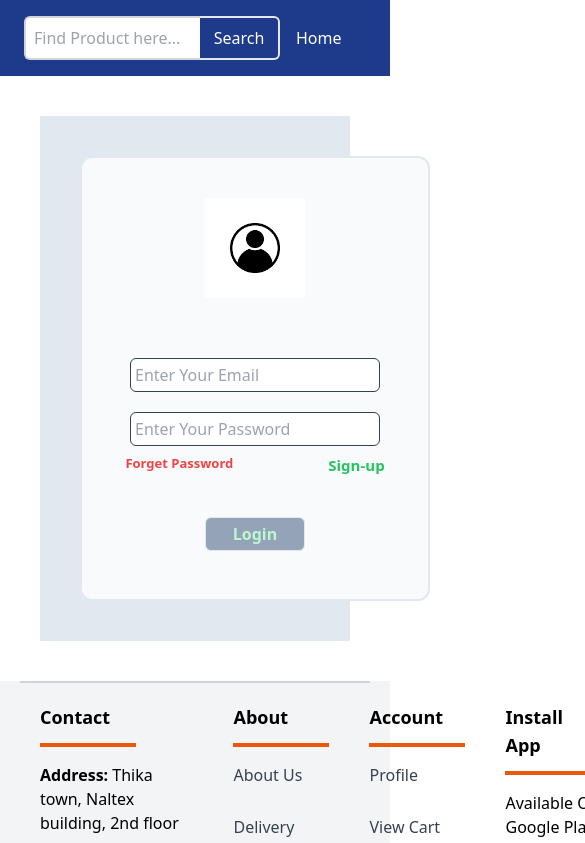
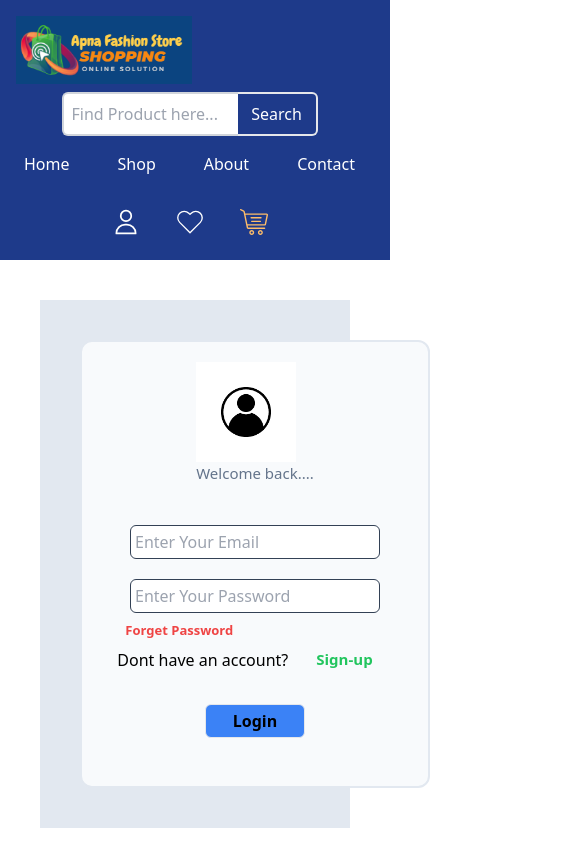
Before and after one commit to shubhanshurav/e-Shopping-store, a React (Create React App) app: page /Login in a window 390 px wide. Shown: the top 843 px of the page, 585 px wide, since content can reach past the window. Built offline with nearby package versions, Linux system fonts and the light colour scheme.

Commit message:
add responsive code

```diff
--- a/src/components/Cart.js
+++ b/src/components/Cart.js
@@ -47,7 +47,7 @@ const Cart = () => {
            </div>
          </div>):
          (<div className='text-center mt-44 h-[60vh]'>
-             <h1 className='font-semibold text-4xl'>Cart Empty</h1>
+             <h1 className='font-semibold text-4xl'>Your Cart is Empty</h1>
              <Link to="/">
                  <button
                  className='bg-blue-700 border-2 border-blue-700 rounded-2xl font-semibold text-sm text-white w-[10%] p-2 mt-5 hover:bg-blue-800'>
--- a/src/components/Footer.js
+++ b/src/components/Footer.js
@@ -2,8 +2,8 @@ import React from 'react';
 
 const Footer = () => {
   return (
-    <div className='bg bg-gray-100'>
-        <div className='flex flex-row border-b-2 border-t-2 border-gray-300 m-5'>
+    <div className='bg bg-gray-100 '>
+        <div className='grid lg:grid-cols-4 mg:grid-cols-3 sm:grid-cols-2 xs:grid-cols-1 border-b-2 border-t-2 border-gray-300 m-5'>
             {/* contact  */}
             <div className='p-5'>
                 <div className='border-b-4 border-orange-600 w-24 pb-3'>
--- a/src/components/Login.js
+++ b/src/components/Login.js
@@ -1,33 +1,61 @@
-import React from 'react';
-import { Link } from 'react-router-dom';
+import React from "react";
+import { Link } from "react-router-dom";
 
 const Login = () => {
   return (
-<div className='m-10 bg-slate-200 p-10 '>
+    <div className="m-10 bg-slate-200 p-10 ">
+      <form
+        action=""
+        className="flex  flex-col  bg-slate-50 m-auto  place-content-center rounded-xl  items-center w-[350px]  border-slate-200
+  border-2  "
+      >
+        <div className="m-5">
+          <img
+            src="./assets/Login img.jpg"
+            className="text-[43px]  text-black font-semibold w-[100px] "
+            alt="logo"
+          />
+          <p className="text-[15px] text-slate-500 font-thin">
+            Welcome back....
+          </p>
+        </div>
 
-  <form action="" className='flex  flex-col  bg-slate-50 m-auto  place-content-center rounded-xl  items-center w-[350px]  border-slate-200
-  border-2  '>
+        <input
+          className="text-[16px] border border-slate-700 m-5 rounded-md p-1 w-[250px]"
+          type="email"
+          placeholder="Enter Your Email"
+          name="email"
+        />
 
-<div className='m-10'><img  src='./assets/Login img.jpg' className='text-[43px]  text-black font-semibold w-[100px] ' alt="logo"/>
-{/* <p className='text-[15px] text-slate-500 font-thin' >Welcome back....</p> */}
-</div >
+        <input
+          className='text-[16px] border border-slate-700 type="text" rounded-md p-1 w-[250px]'
+          placeholder="Enter Your Password"
+          name="Password"
+        />
 
+        <div className="flex flex-col m-auto">
+          <Link
+            to="/ForgetPassword"
+            className="text-[13px] flex mr-1 p-2 text-red-500 font-semibold"
+          >
+            Forget Password {""}
+          </Link>
+          <div className="flex flex-row mr-5 justify-between gap-7">
+            <p>Dont have an account?</p>
+            <Link to="/Signup">
+              <p className="text-[15px] font-semibold text-green-500">
+                Sign-up
+              </p>
+            </Link>
+          </div>
+        </div>
 
-<input  className='text-[16px] border border-slate-700 m-5 rounded-md p-1 w-[250px]' type="email"
-placeholder='Enter Your Email'
-name='email'
-/>
-
- <input className='text-[16px] border border-slate-700 type="text" rounded-md p-1 w-[250px]'
-placeholder='Enter Your Password'
-name='Password'
- />
-<Link to="/ForgetPassword" className='text-[13px] flex  gap-[95px] p-2 text-red-500 font-semibold '>Forget Password <Link to="/Signup"><span className='text-[15px] font-semibold text-green-500'>Sign-up</span></Link></Link>
-
-<button className='w-[100px] py-1 border  mb-12 mt-8 bg-slate-400 text-green-200 font-semibold rounded-md hover:bg-slate-200 hover:text-black'>Login</button>
-  </form>
-  </div>
-  )
-}
+        <button className="w-[100px] py-1 border  mb-12 mt-8 bg-blue-500 text-black font-semibold rounded-md hover:bg-slate-200 hover:text-black">
+          Login
+        </button>
+      </form>
+    </div>
+  );
+};
 
 export default Login;
--- a/src/components/NavBar.js
+++ b/src/components/NavBar.js
@@ -9,8 +9,8 @@ const NavBar = () => {
   const {cart} = useSelector((state) => state);
 
   return (
-    <nav className="p-2 bg-blue-900 sticky top-0 w-screen">
-      <div className="container m-auto flex items-center justify-between">
+    <nav className="p-2 bg-blue-900 sticky top-0">
+      <div className="container m-auto grid lg:grid-cols-4 mg:grid-cols-3 sm:grid-cols-2 xs:grid-cols-1 items-center justify-between">
         {/* Logo */}
           <Link to="/" className="text-center">
             <img src='/assets/AFSLogo.png' className='p-2 w-48 h-18' alt='Logo'/>
```
